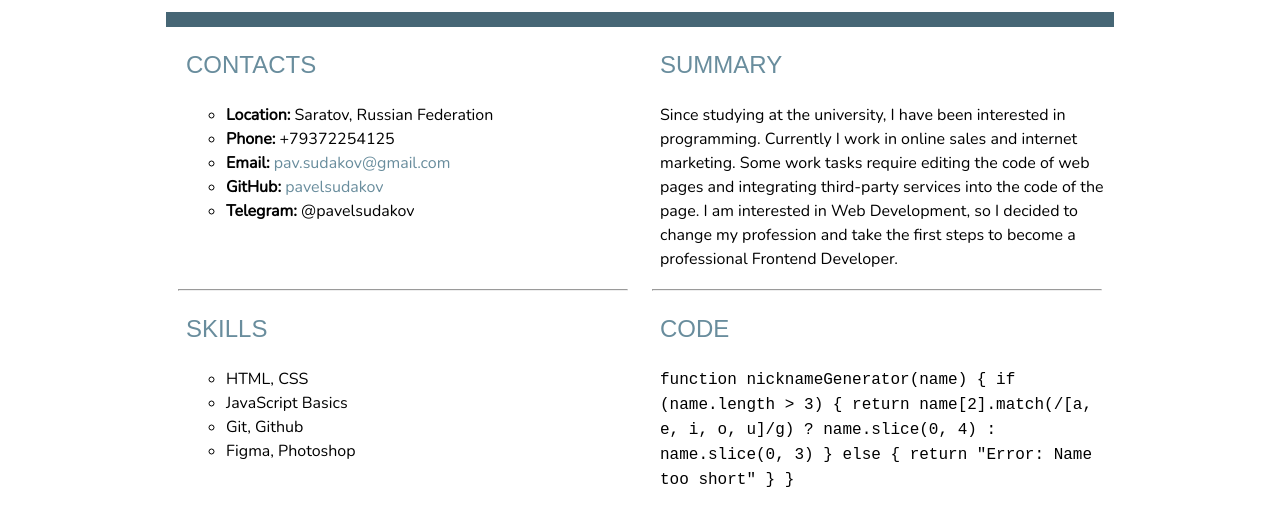
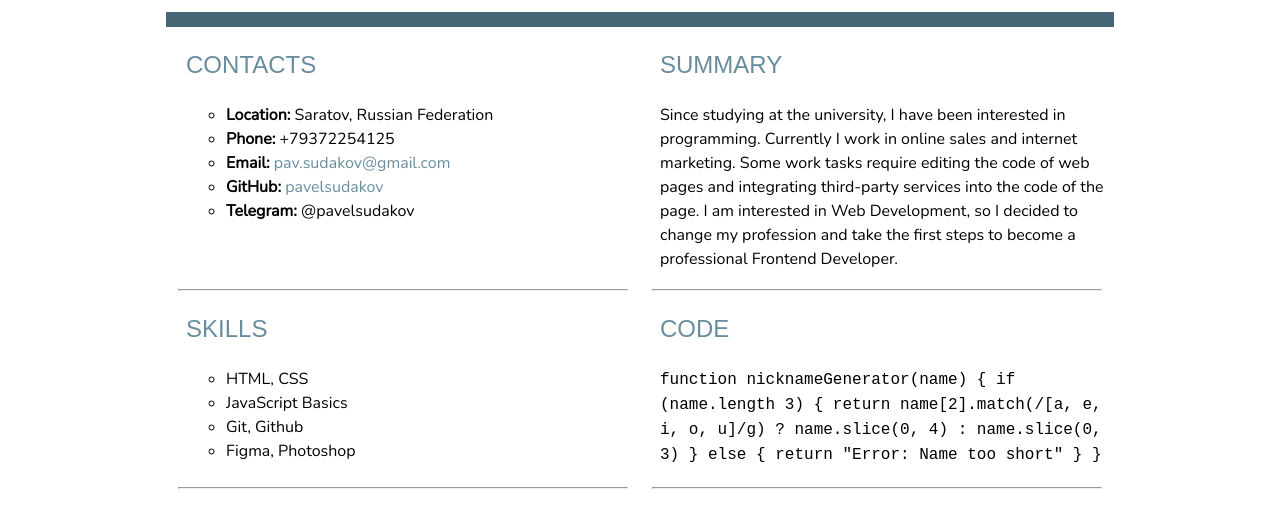
Before and after one commit to pavelsudakov/rsschool-cv, a plain HTML site: page index.html in a window 1280 px wide. Shown: the part 286-792 px from the top of the page. Drawn offline with nearby package versions, Linux system fonts and the light colour scheme.

```diff
--- a/index.html
+++ b/index.html
@@ -47,7 +47,7 @@
             <li>Figma, Photoshop</li>
         </ul></div></div>
         <div class="container main-container container-border" id="code"><hr class="hr-large"><div class="container-text"><h2>Code</h2><code>function nicknameGenerator(name) {
-            if (name.length &gt; 3) {
+            if (name.length 3) {
               return name[2].match(/[a, e, i, o, u]/g) ? name.slice(0, 4) : name.slice(0, 3)
                }
              else {
```
